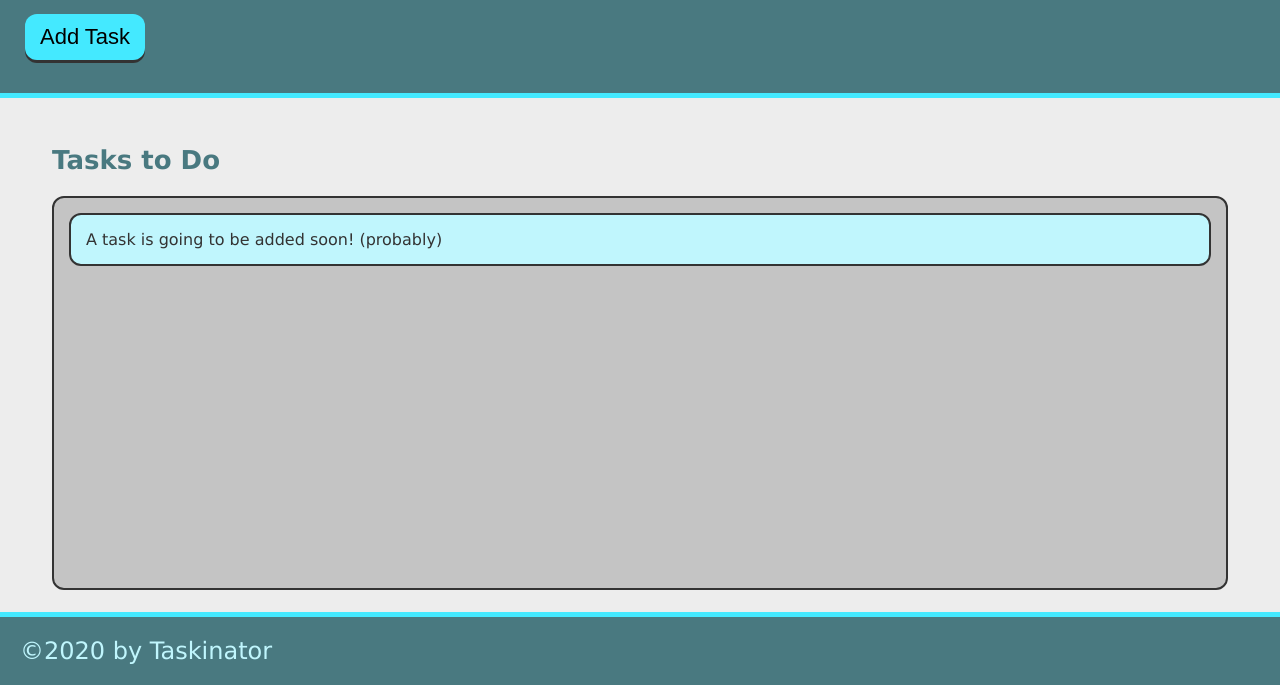
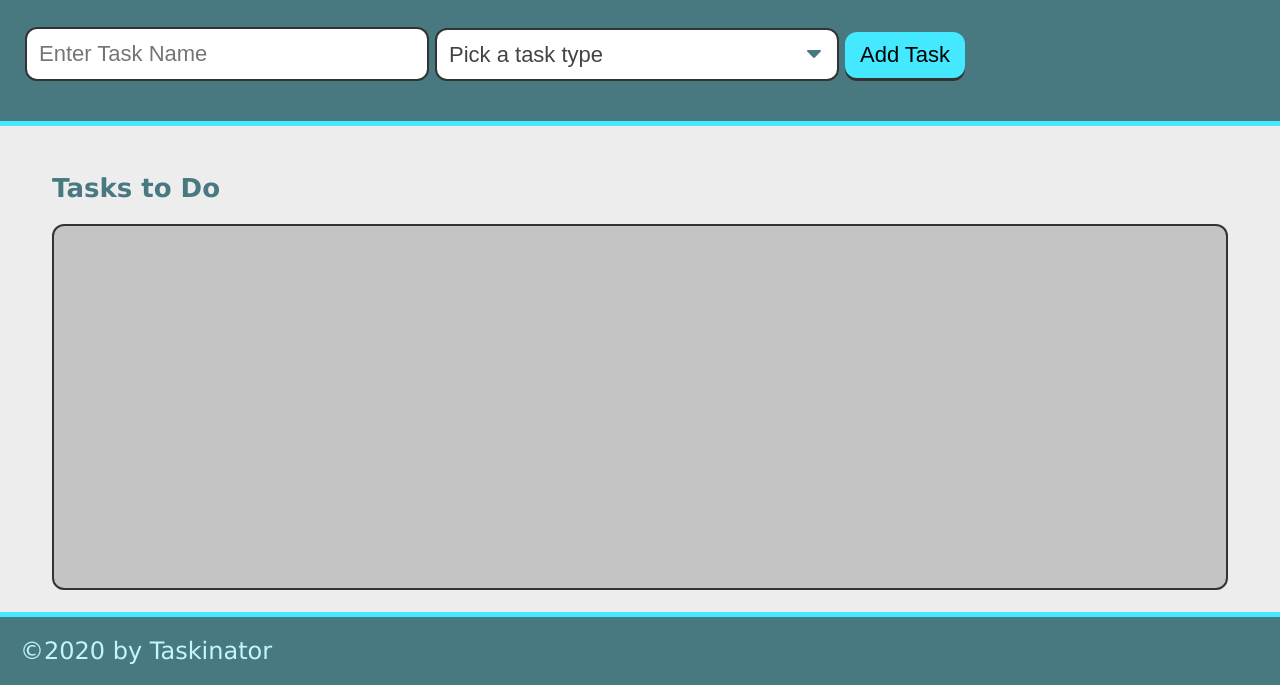
Before and after one commit to blazelim/taskinator, a plain HTML site: page index.html in a window 1280 px wide. Shown: the part 115-800 px from the top of the page. Drawn offline with Linux system fonts and the light colour scheme.

Commit message:
added dropdown menu, form input

```diff
--- a/index.html
+++ b/index.html
@@ -12,14 +12,27 @@
     <header>
         <h1 class="page-title">Taskinator</h1>
         <p>Click the button below to add a new task!</p>
-        <button class="btn" id="save-task">Add Task</button>
+        <form id="task-form">
+            <div class="form-group">
+                <input type="text" name="task-name" placeholder="Enter Task Name" />
+            </div>
+            <div class="form-group">
+                <select name="task-type" class="select-dropdown">
+                    <option value="" disabled selected>Pick a task type</option>
+                    <option value="Print">Print</option>
+                    <option value="Web">Web</option>
+                    <option value="Mobile">Mobile</option>
+                </select>
+            </div>
+            <div class="form-group">
+                <button class="btn" id="save-task" type="submit">Add Task</button>
+            </div>
+        </form>
     </header>
     <main class="page-content">
         <section class="task-list-wrapper">
             <h2 class="list-title">Tasks to Do</h2>
-            <ul class="task-list" id="tasks-to-do">
-                <li class="task-item">A task is going to be added soon! (probably)</li>
-            </ul>
+            <ul class="task-list" id="tasks-to-do"></ul>
         </section>
     </main>
 
```
